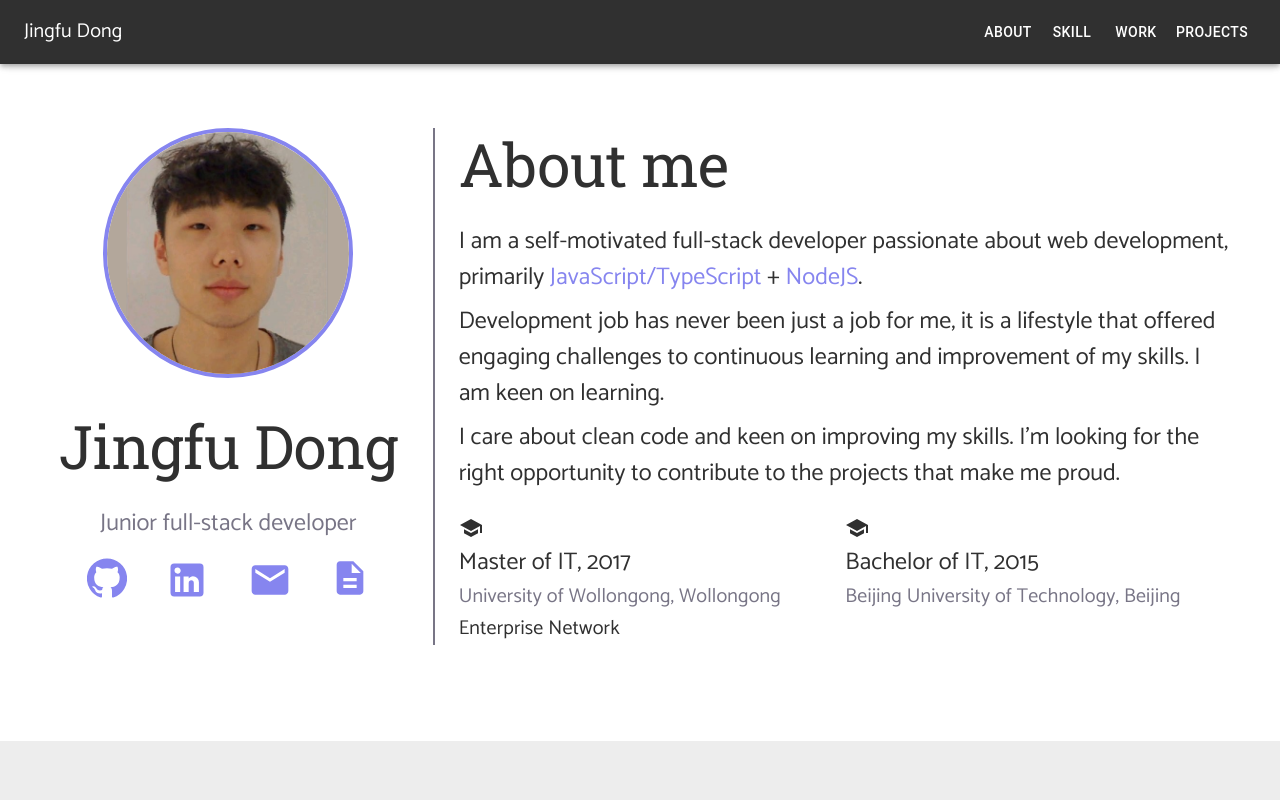
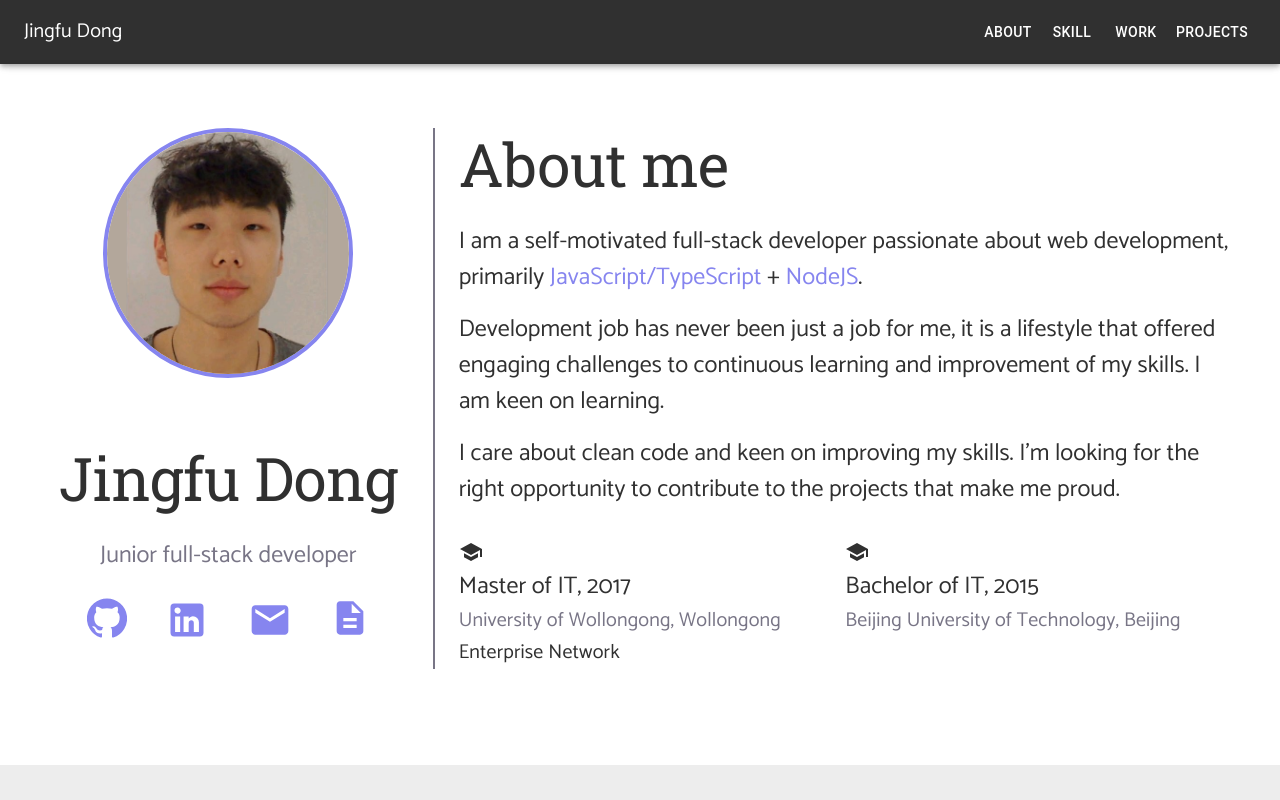
Before and after one commit to Dongongngg/portfolio-new, a React (Create React App) app: page / in a window 1280 px wide. Shown: the top 800 px of the page. Built offline with nearby package versions, Linux system fonts and the light colour scheme; a web font is replaced by a local one.

Commit message:
update spacing

```diff
--- a/src/components/Banner.tsx
+++ b/src/components/Banner.tsx
@@ -29,9 +29,9 @@ const useStyles = makeStyles((theme: Theme) => ({
     '@media(max-width:960px)': {
       height: 200,
       width: 200,
-      marginBottom: '1rem',
+      marginBottom: theme.spacing(4),
     },
-    marginBottom: '2rem',
+    marginBottom: theme.spacing(8),
   },
   introWrapper: {
     '@media(max-width:960px)': {
@@ -39,17 +39,17 @@ const useStyles = makeStyles((theme: Theme) => ({
     },
   },
   about: {
-    marginBottom: '0.5rem',
+    marginBottom: theme.spacing(2),
   },
   logoWrapper: {
-    paddingTop: '1rem',
+    paddingTop: theme.spacing(3),
     display: 'flex',
     justifyContent: 'space-evenly',
     alignItem: 'center',
   },
   socialLogo: { fontSize: '2.5rem', cursor: 'pointer' },
   socialLogo2: { fontSize: '2.75rem', cursor: 'pointer' },
-  eduWrapper: { marginTop: '1rem' },
+  eduWrapper: { marginTop: theme.spacing(2) },
 }));
 
 const Banner: React.FC = () => {
--- a/src/components/ProjectHolder.tsx
+++ b/src/components/ProjectHolder.tsx
@@ -26,7 +26,7 @@ const projectCardStyles = makeStyles((theme: Theme) => ({
   },
   descWrapper: {
     listStyleType: 'circle !important',
-    paddingInlineStart: '1rem !important',
+    paddingInlineStart: `${theme.spacing(2)}px !important`,
   },
   desc: {},
 
--- a/src/components/SkillHolder.tsx
+++ b/src/components/SkillHolder.tsx
@@ -15,7 +15,8 @@ import SubTitle from './Title';
 import data from '../assets/data.json';
 const useStyles = makeStyles((theme: Theme) => ({
   typeWrapper: {
-    padding: '1rem 0',
+    paddingTop: theme.spacing(2),
+    paddingBottom: theme.spacing(2),
   },
   typeTitleWrapper: {
     textAlign: 'center',
--- a/src/styles/theme.ts
+++ b/src/styles/theme.ts
@@ -31,7 +31,6 @@ let theme: Theme = createMuiTheme({
     //  h1: title
     h1: {
       marginBottom: '0.75rem',
-
       fontFamily: "'Roboto Slab', serif",
     },
     //  h2: subtitle
```
